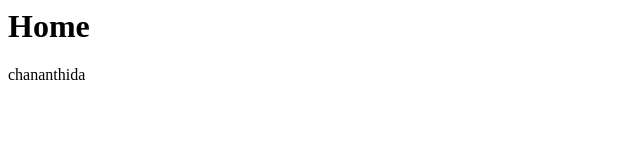
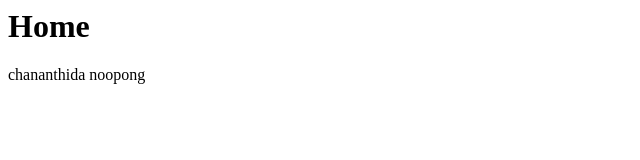
Before and after one commit to chananthidaa/Test-project-1, a plain HTML site: page index.html in a window 1280 px wide. Shown: the full height of the page, 0-640 px from the left. Drawn offline with Linux system fonts and the light colour scheme.

Commit message:
Update index.html

```diff
--- a/index.html
+++ b/index.html
@@ -3,6 +3,6 @@
         <h1>Home</h1>
     </head>
     <body>
-        <p>chananthida</p>
+        <p>chananthida noopong</p>
     </body>
 </html>
```
